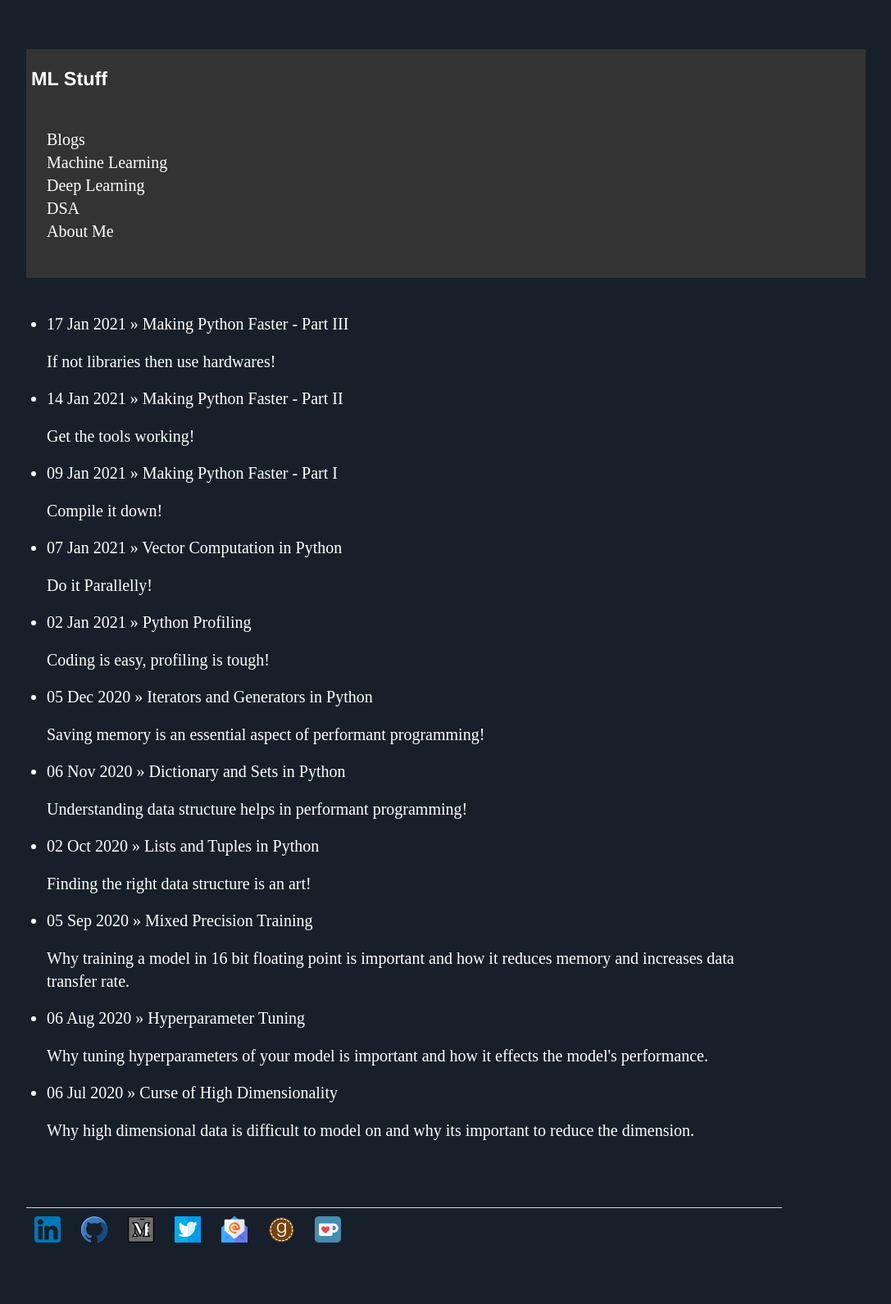
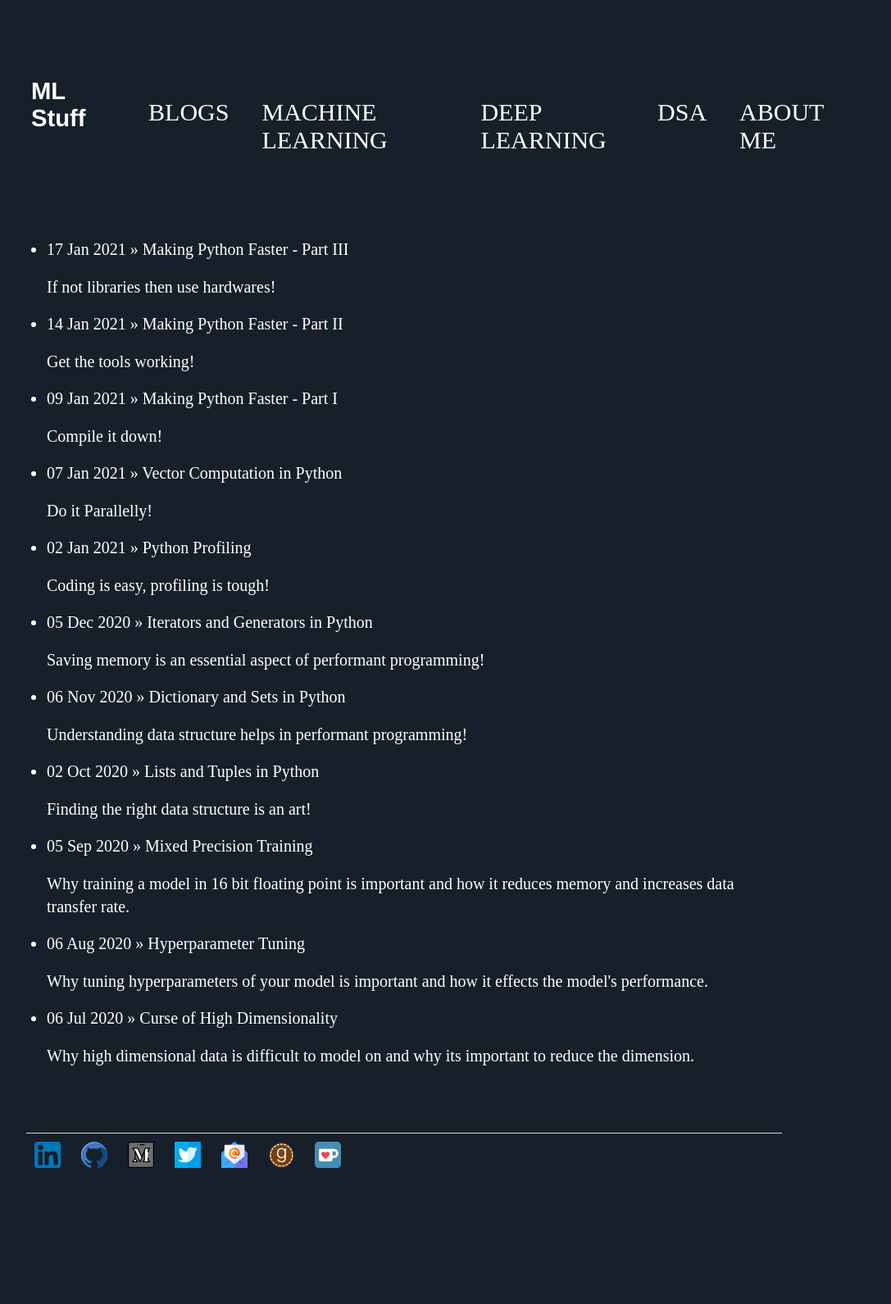
Before and after one commit to Mayurji/mayurji.github.io, a Jekyll site: the page built from index.html, in a window 1280 px wide. Shown: the whole page at 82% size, without its empty margins (96-1183 px from the left). Built offline with Jekyll 4.4.1, drawn with Linux system fonts in a browser that asks for light colours; nearby versions of some CDN libraries; after the commit the page ends 1500 px from its top, so only the background shows below that.

Commit message:
Update main.css

```diff
--- a/css/main.css
+++ b/css/main.css
@@ -4,38 +4,50 @@ body {
 }
 
 nav {
-    background: #333;
+    background: #17202a;
     color: #fff;
-    overflow: hidden;
+    display: flex;
+    justify-content: space-between;
 }
 nav .mainMenu {
+    display: flex;
     list-style: none;
 }
 nav .mainMenu li a {
     display: inline-block;
-    text-align: center;
-    padding: 0px;
+    padding: 15px;
     text-decoration: none;
+    text-transform: uppercase;
     color: #fff;
+    font-size: 1.5rem;
+}
+nav .mainMenu li a:hover {
+    background: rgb(255,94,0);
 }
 nav .openMenu {
-
+    font-size: 2rem;
     margin: 20px;
     display: none;
     cursor: pointer;
 }
 nav .mainMenu .closeMenu , .icons i {
+    font-size: 2rem;
     display: none;
     cursor: pointer;
 }
+.fa-facebook:hover {color: rgb(0, 110, 255);}
+.fa-twitter:hover {color: rgb(86, 154, 243);}
+.fa-instagram:hover {color: rgb(255, 0, 191);}
+.fa-github:hover {color: rgb(255, 123, 0);}
+
 nav .logo {
     margin: 6px;
-    /*font-size: 25px;*/
+    font-size: 25px;
     cursor: pointer;
 }
 @media(max-width: 800px){
     nav .mainMenu {
-        height: 80vh;
+        height: 70vh;
         position: fixed;
         top: 0;
         right: 0;
@@ -44,7 +56,7 @@ nav .logo {
         flex-direction: column;
         justify-content: center;
         align-items: center;
-        background: #333;
+        background: #17202a;
         transition: top 1s ease;
         display: none;
     }
@@ -61,14 +73,13 @@ nav .logo {
     nav .mainMenu li a:hover {
         background: none;
         color: rgb(255, 123, 0);
-        /*font-size: 1.6rem;*/
+        font-size: 1.6rem;
     }
     .icons i {
         display: inline-block;
         padding: 12px;
     }
 }
-
 
 
 ol {
```
